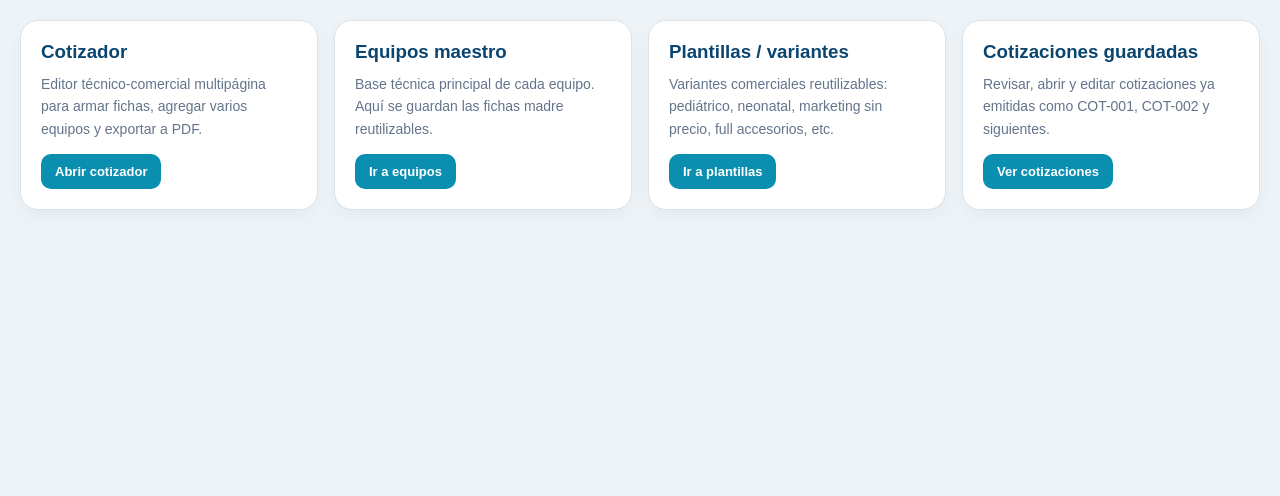
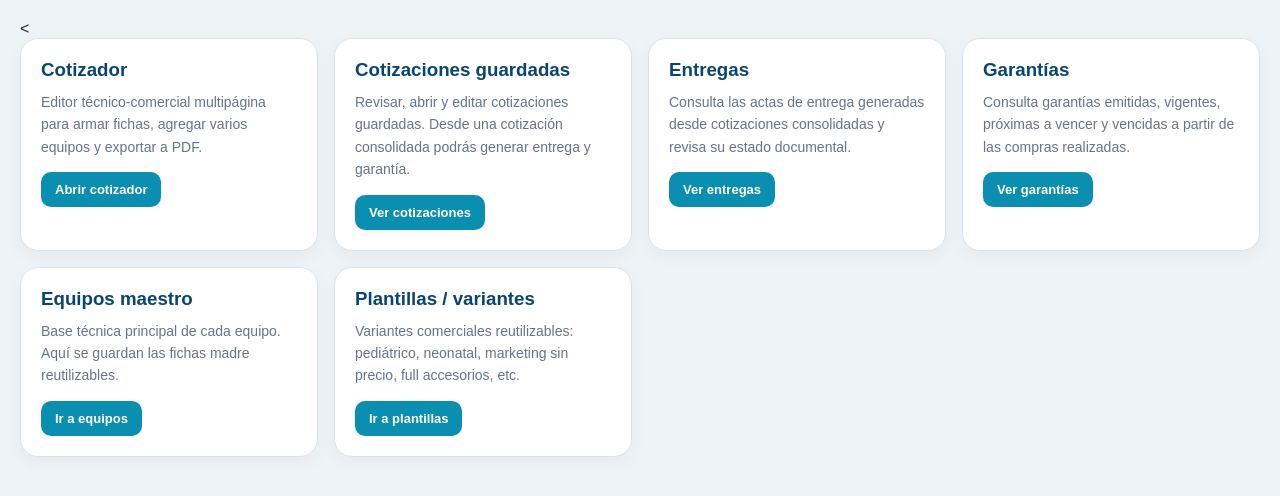
Before and after one commit to Myroesh/biosolutions-cotizador, a Python web app: template templates/index.html in a window 1280 px wide. Shown: the part 71-567 px from the top of the page. Run offline with Jinja, Linux system fonts and the light colour scheme; the template is opened without the code that fills it, so the values that code supplies are empty.

Commit message:
Corregir dashboard y evitar duplicados de entrega y garantia

```diff
--- a/templates/index.html
+++ b/templates/index.html
@@ -3,11 +3,29 @@
 {% block title %}Inicio - Biosolutions Cotizador{% endblock %}
 
 {% block content %}
-  <div class="dashboard-grid">
+  <  <div class="dashboard-grid">
     <div class="dash-card">
       <h3>Cotizador</h3>
       <p>Editor técnico-comercial multipágina para armar fichas, agregar varios equipos y exportar a PDF.</p>
       <a href="{{ url_for('cotizador') }}">Abrir cotizador</a>
+    </div>
+
+    <div class="dash-card">
+      <h3>Cotizaciones guardadas</h3>
+      <p>Revisar, abrir y editar cotizaciones guardadas. Desde una cotización consolidada podrás generar entrega y garantía.</p>
+      <a href="{{ url_for('cotizaciones_page') }}">Ver cotizaciones</a>
+    </div>
+
+    <div class="dash-card">
+      <h3>Entregas</h3>
+      <p>Consulta las actas de entrega generadas desde cotizaciones consolidadas y revisa su estado documental.</p>
+      <a href="{{ url_for('entregas_page') }}">Ver entregas</a>
+    </div>
+
+    <div class="dash-card">
+      <h3>Garantías</h3>
+      <p>Consulta garantías emitidas, vigentes, próximas a vencer y vencidas a partir de las compras realizadas.</p>
+      <a href="{{ url_for('garantias_page') }}">Ver garantías</a>
     </div>
 
     <div class="dash-card">
@@ -22,10 +40,12 @@
       <a href="{{ url_for('plantillas_page') }}">Ir a plantillas</a>
     </div>
 
-    <div class="dash-card">
-      <h3>Cotizaciones guardadas</h3>
-      <p>Revisar, abrir y editar cotizaciones ya emitidas como COT-001, COT-002 y siguientes.</p>
-      <a href="{{ url_for('cotizaciones_page') }}">Ver cotizaciones</a>
-    </div>
+    {% if current_role == 'admin' %}
+      <div class="dash-card">
+        <h3>Usuarios</h3>
+        <p>Administra usuarios, roles y acceso al sistema.</p>
+        <a href="{{ url_for('usuarios_page') }}">Gestionar usuarios</a>
+      </div>
+    {% endif %}
   </div>
 {% endblock %}
```
Also changed, not shown: app.py (+29 -1 lines), templates/cotizaciones.html (+8 -0 lines).
